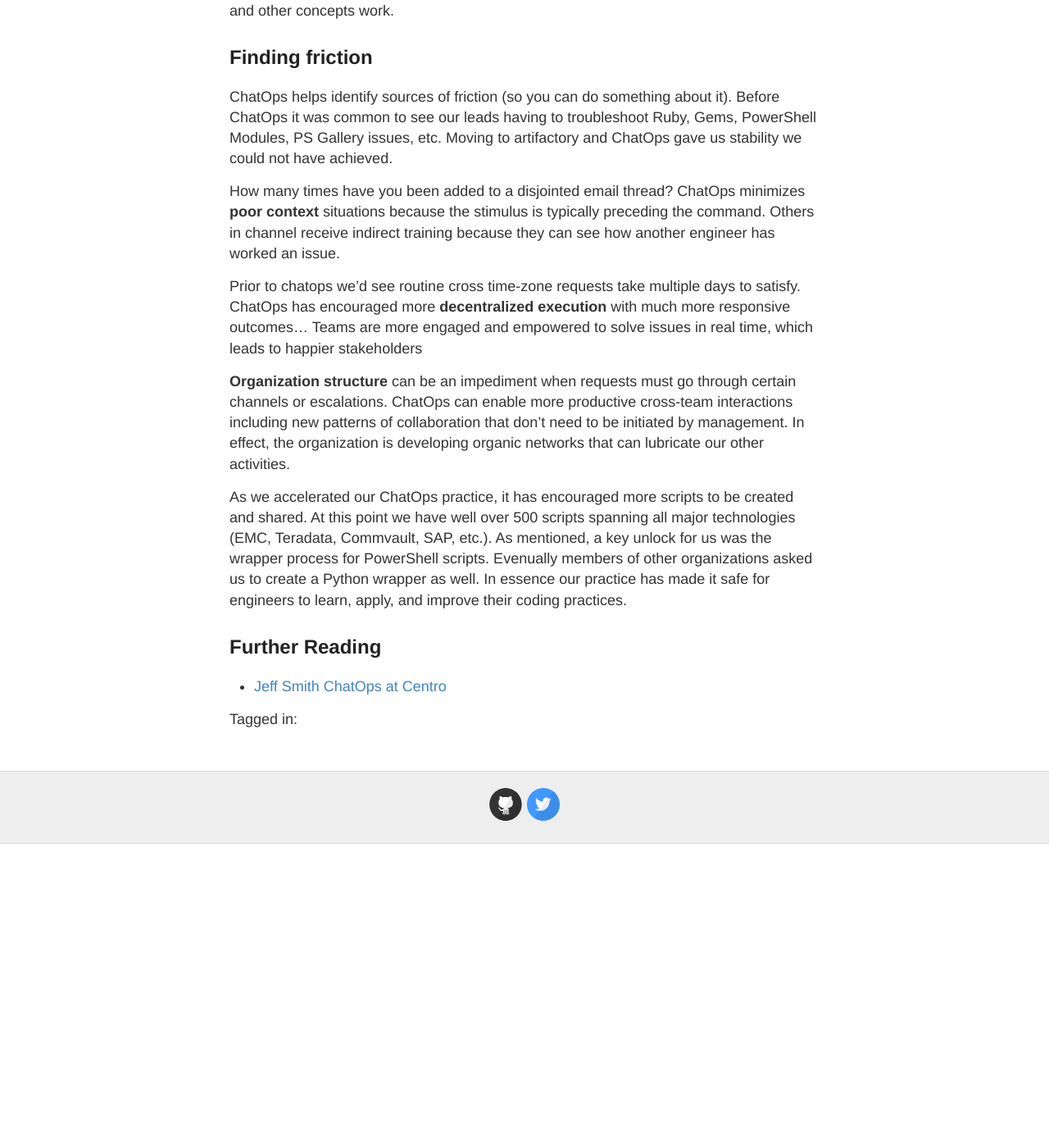
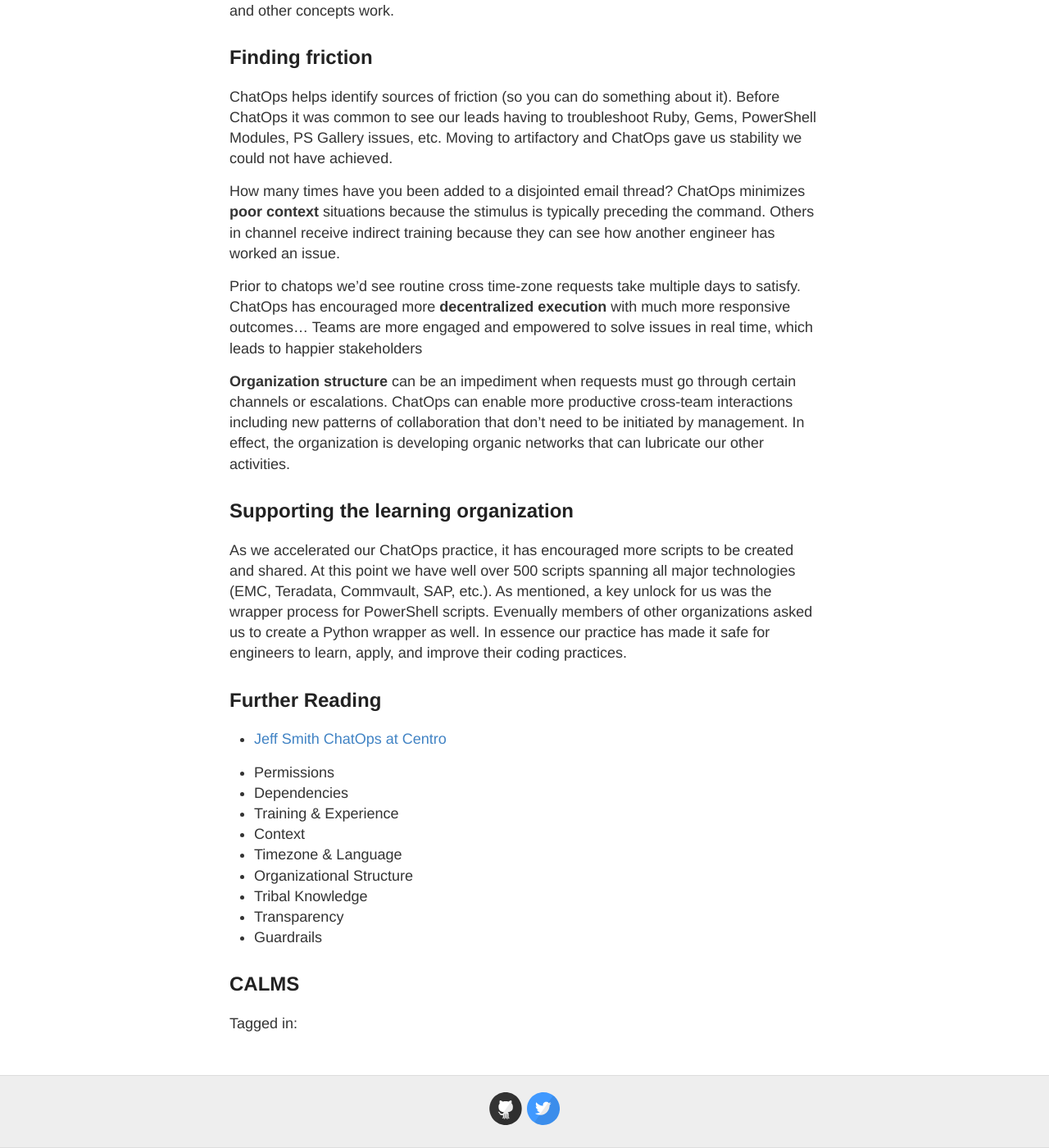
Before and after one commit to scottnasello/scottnasello.github.io, a Jekyll site: the page built from _posts/2018-09-24-ChatOps.md, in a window 1280 px wide and 1400 px high, scrolled down 2158 px. Shown: the whole window at 82% size. Built offline with Jekyll 4.4.1, drawn with Linux system fonts in a browser that asks for light colours; comment, search, counter and statistics services are not loaded; before the commit the page ends 3187 px from its top, so only the background shows below that.

Commit message:
ChatOps refinement

```diff
--- a/_posts/2018-09-24-ChatOps.md
+++ b/_posts/2018-09-24-ChatOps.md
@@ -6,7 +6,7 @@
 
 ChatOps is so much more than the technical details.  For us it has been fundamentally about collaboration and people.  At it's best it has been a pure manifestation of **C.A.L.M.S (Culture, Automation, Lean, Metrics, Sharing)**. Our DevOps journey was positively impacted by ChatOps.  In fact, ChatOps was often a tireless change agent helping new members how to work while also showing our veterans how to contribute. In fact, ChatOps was so instrumental to our progress that we even had a birthday part for our ChatBot (RYU)
 
-<blockquote class="twitter-tweet" data-lang="en"><p lang="en" dir="ltr">Happy Birthday to our <a href="https://twitter.com/hashtag/ChatBot?src=hash&amp;ref_src=twsrc%5Etfw">#ChatBot</a> (RYU).  Over the last year we have transformed how we work due to <a href="https://twitter.com/hashtag/ChatOps?src=hash&amp;ref_src=twsrc%5Etfw">#ChatOps</a> and accelerated <a href="https://twitter.com/hashtag/DevOps?src=hash&amp;ref_src=twsrc%5Etfw">#DevOps</a> 🐿️ <a href="https://t.co/NiH63xS6RZ">pic.twitter.com/NiH63xS6RZ</a></p>&mdash; Scott Nasello (I&#39;m hiring) (@scottnasello) <a href="https://twitter.com/scottnasello/status/880107530340286464?ref_src=twsrc%5Etfw">June 28, 2017</a></blockquote>
+<blockquote class="twitter-tweet tw-align-center" data-lang="en"><p lang="en" dir="ltr">Happy Birthday to our <a href="https://twitter.com/hashtag/ChatBot?src=hash&amp;ref_src=twsrc%5Etfw">#ChatBot</a> (RYU).  Over the last year we have transformed how we work due to <a href="https://twitter.com/hashtag/ChatOps?src=hash&amp;ref_src=twsrc%5Etfw">#ChatOps</a> and accelerated <a href="https://twitter.com/hashtag/DevOps?src=hash&amp;ref_src=twsrc%5Etfw">#DevOps</a> 🐿️ <a href="https://t.co/NiH63xS6RZ">pic.twitter.com/NiH63xS6RZ</a></p>&mdash; Scott Nasello (I&#39;m hiring) (@scottnasello) <a href="https://twitter.com/scottnasello/status/880107530340286464?ref_src=twsrc%5Etfw">June 28, 2017</a></blockquote>
 <script async src="https://platform.twitter.com/widgets.js" charset="utf-8"></script>
 
 One of my very favorite stories during this time occurred when we had a team building at top golf...unfortunately, we also had a storage migration that was in progress.  Rather than miss the event this engineer created scripts we could **ALL** use to control the migration as well as monitor the progress.
@@ -33,7 +33,22 @@
 
 **Organization structure** can be an impediment when requests must go through certain channels or escalations. ChatOps can enable more productive cross-team interactions including new patterns of collaboration that don't need to be initiated by management.  In effect, the organization is developing organic networks that can lubricate our other activities.
 
+## Supporting the learning organization
+
 As we accelerated our ChatOps practice, it has encouraged more scripts to be created and shared.  At this point we have well over 500 scripts spanning all major technologies (EMC, Teradata, Commvault, SAP, etc.). As mentioned, a key unlock for us was the wrapper process for PowerShell scripts.  Evenually members of other organizations asked us to create a Python wrapper as well.  In essence our practice has made it safe for engineers to learn, apply, and improve their coding practices.
 
 ## Further Reading
 * [Jeff Smith ChatOps at Centro](https://medium.com/@jefferysmith/chatops-chatbots-at-centro-b671ba8245da?source=linkShare-92b662589200-1537736880)
+
+
+* Permissions
+* Dependencies
+* Training & Experience
+* Context
+* Timezone & Language
+* Organizational Structure
+* Tribal Knowledge
+* Transparency
+* Guardrails
+
+## CALMS
```
